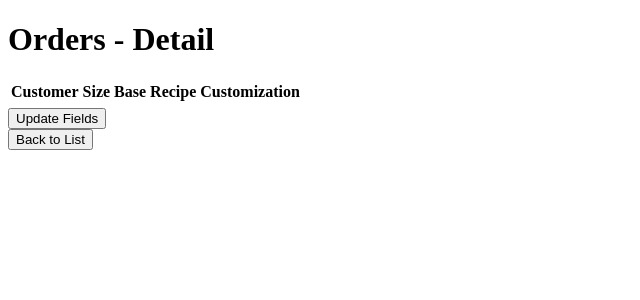
After one commit to dokkaebae/thegoodplace, a Django app: page /orders-detail in a window 1280 px wide. The commit adds this page. Shown: the top 300 px of the page, without its empty margins (0-640 px from the left). Run offline with Django 3.2, Linux system fonts and the light colour scheme; lists and menus that the app fills with data are empty.

Commit message:
Added the orders detail page

```diff
--- a/froyo/urls.py
+++ b/froyo/urls.py
@@ -1,15 +1,19 @@
 from django.urls import path
 
 from .views import HomePageView
+
 from .views import IngredientsListView
 from .views import IngredientsDetailView
 from .views import IngredientsUpdateView
 from .views import IngredientsCreateView
+
 from .views import RecipesListView
 from .views import RecipesDetailView
 from .views import RecipesUpdateView
 from .views import RecipesCreateView
+
 from .views import OrdersListView
+from .views import OrdersDetailView
 
 urlpatterns = [
     path('', HomePageView.as_view()),
@@ -21,5 +25,6 @@ urlpatterns = [
     path('recipes-detail', RecipesDetailView.as_view()),
     path('recipes-update', RecipesUpdateView.as_view()),
     path('recipes-create', RecipesCreateView.as_view()),
-    path('orders-list', OrdersListView.as_view())
+    path('orders-list', OrdersListView.as_view()),
+    path('orders-detail', OrdersDetailView.as_view())
 ]
--- a/froyo/views.py
+++ b/froyo/views.py
@@ -29,3 +29,6 @@ class RecipesCreateView(TemplateView):
 
 class OrdersListView(TemplateView):
     template_name = "orders_list.html"
+
+class OrdersDetailView(TemplateView):
+    template_name = "orders_detail.html"
--- /dev/null
+++ b/templates/orders_detail.html
@@ -0,0 +1,45 @@
+<!DOCTYPE html>
+<html>
+  <head>
+    <title>Orders - Detail</title>
+  </head>
+
+  <body>
+    <div>
+      <h1 id="page_header">Orders - Detail</h1>
+    </div>
+
+    <div>
+      <table class="table">
+        <thead>
+          <tr>
+            <th>Customer</th>
+            <th>Size</th>
+            <th>Base Recipe</th>
+            <th>Customization</th>
+          </tr>
+        </thead>
+        <tbody>
+          <tr>
+            <td></td>
+            <td></td>
+            <td></td>
+            <td></td>
+          </tr>
+        </tbody>
+      </table>
+    </div>
+
+    <div>
+      <form>
+        <button type="submit" id="button_to_orders_update">Update Fields</button>
+      </form>
+    </div>
+
+    <div>
+      <form method="get" action="http://localhost:8000/orders-list">
+        <button type="submit" id="back_button">Back to List</button>
+      </form>
+    </div>
+  </body>
+</html>
--- a/templates/orders_list.html
+++ b/templates/orders_list.html
@@ -21,7 +21,7 @@
             <tr>
               <td></td>
               <td>
-                <form>
+                <form method="get" action="http://localhost:8000/orders-detail">
                   <button type="submit" id="button_to_orders_detail">Go to detail</button>
                 </form>
               </td>
```
